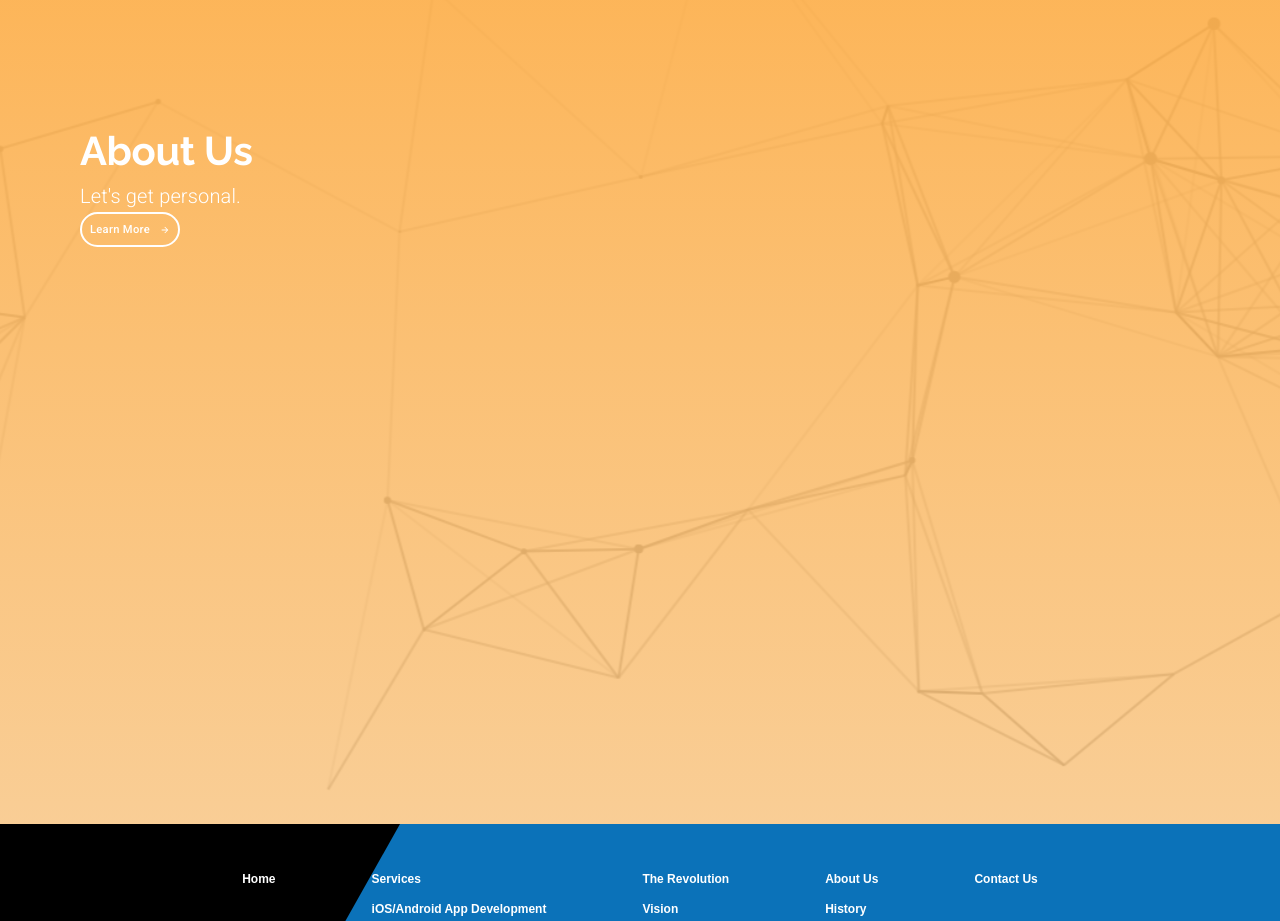
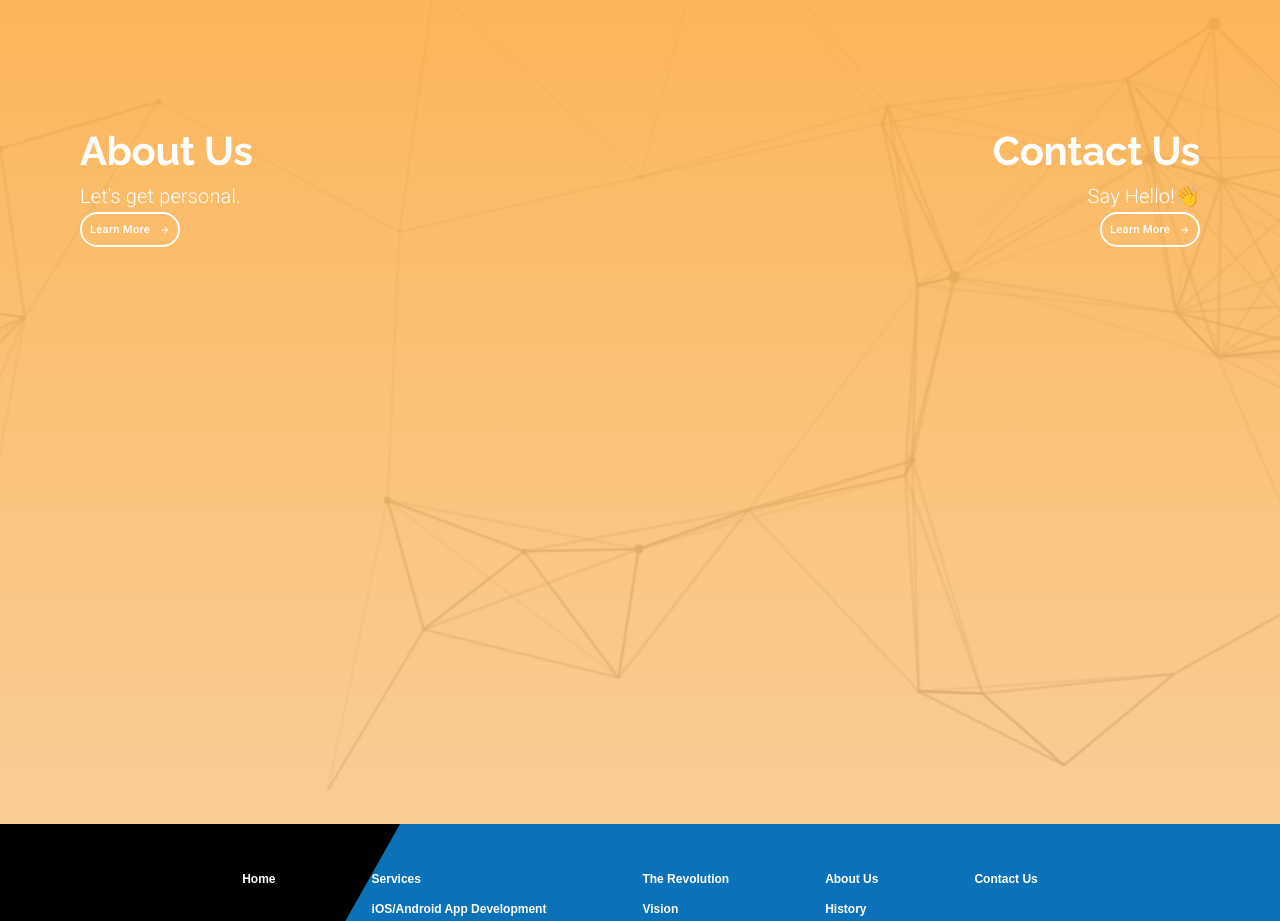
Before and after one commit to jeromeski/aceevolution, a React (Create React App) app: page / in a window 1280 px wide. Shown: the part 4100-5021 px from the top of the page. Built offline with nearby package versions, Linux system fonts and the light colour scheme.

Commit message:
Creating the Information Block Pt 2

```diff
--- a/src/components/LandingPage.js
+++ b/src/components/LandingPage.js
@@ -127,6 +127,7 @@
   const classes = useStyles();
   const theme = useTheme();
   const matchesSM = useMediaQuery(theme.breakpoints.down('sm'));
+  const matchesXS = useMediaQuery(theme.breakpoints.down('xs'));
 
   const defaultOptions = {
     loop: true,
@@ -338,23 +339,59 @@
           style={{ height: '80em' }}
           alignItems='center'
           direction='row'>
-          <Grid item style={{ position: 'absolute', marginLeft: '5em' }}>
+          <Grid
+            item
+            container
+            style={{
+              position: 'absolute',
+              textAlign: matchesXS ? 'center' : 'inherit'
+            }}
+            direction={matchesSM ? 'column' : 'row'}
+            spacing={matchesXS ? 10 : 0}
+            >
+            <Grid item sm style={{ marginLeft: matchesXS ? 0 : matchesSM ? '2em' : '5em' }}>
               <Grid container direction='column'>
                 <Typography variant='h2' style={{ color: 'white' }}>
                   About Us
                 </Typography>
                 <Typography variant='subtitle2'>Let's get personal.</Typography>
                 <Grid item>
-                <Button variant='outlined' className={classes.learnButton}
-                  style={{color: 'white', borderColor: 'white'}}
-                >
+                  <Button
+                    variant='outlined'
+                    className={classes.learnButton}
+                    style={{ color: 'white', borderColor: 'white' }}>
                     <span style={{ marginRight: 10 }}>Learn More</span>
-                  <ButtonArrow
-                    width={10}
-                    height={10}
-                    fill='white'
-                  />
+                    <ButtonArrow width={10} height={10} fill='white' />
                   </Button>
+                </Grid>
+              </Grid>
+            </Grid>
+            <Grid
+              item
+              sm
+              style={{
+                marginRight: matchesXS ? 0 : matchesSM ? '2em' : '5em',
+                textAlign: matchesXS ? 'center' : 'right'
+              }}>
+              <Grid container direction='column'>
+                <Typography variant='h2' style={{ color: 'white' }}>
+                  Contact Us
+                </Typography>
+                <Typography variant='subtitle2'>
+                  Say Hello!
+                  <span role='img' aria-label='waving hand'>
+                    👋
+                  </span>
+                </Typography>
+                <Grid item>
+                  <Button
+                    variant='outlined'
+                    className={classes.learnButton}
+                    style={{ color: 'white', borderColor: 'white' }}>
+                    <span style={{ marginRight: 10 }}>Learn More </span>
+                    <ButtonArrow width={10} height={10} fill='white' />
+                  </Button>
+                </Grid>
               </Grid>
             </Grid>
           </Grid>
```
Lines whose indentation alone changed are shown as unchanged.
